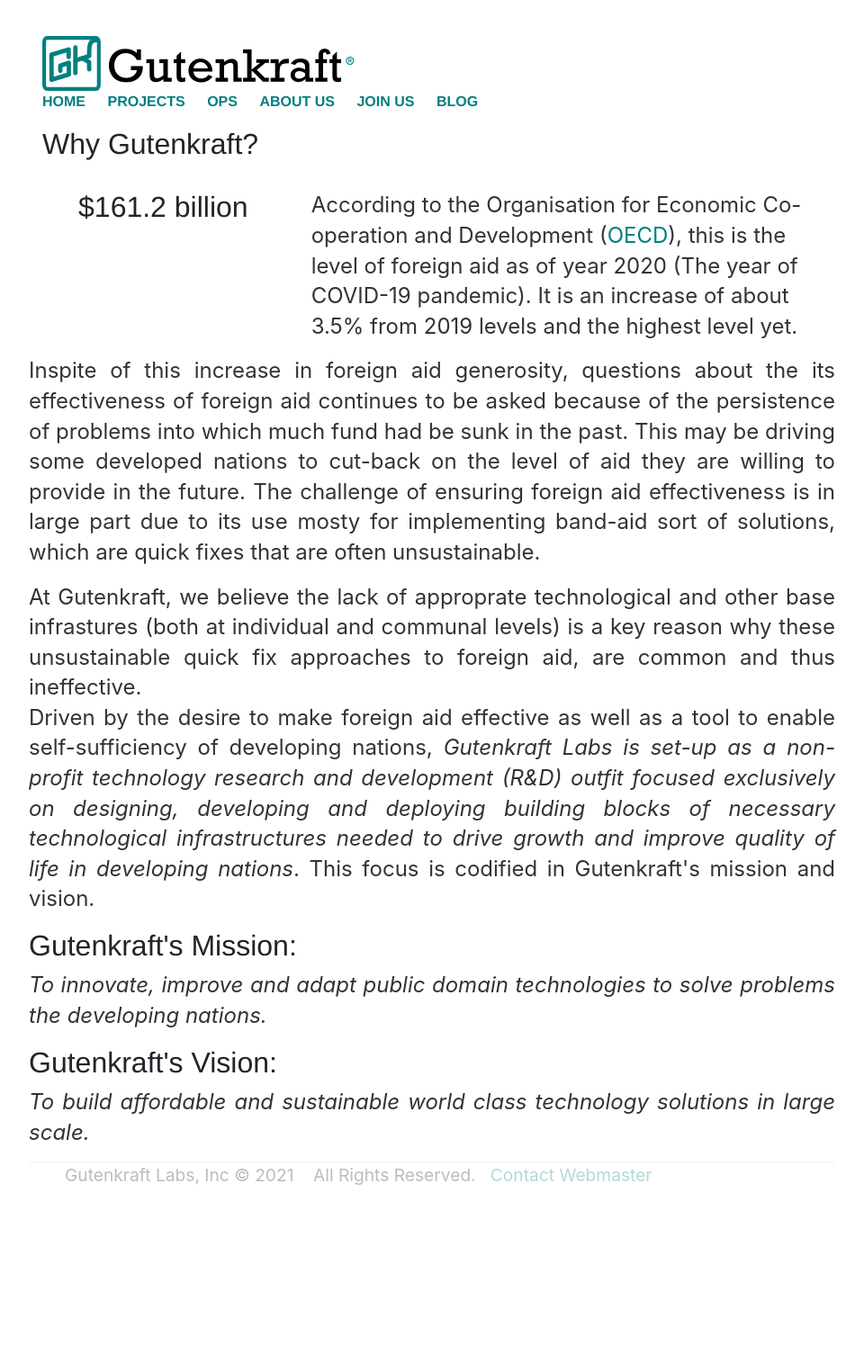
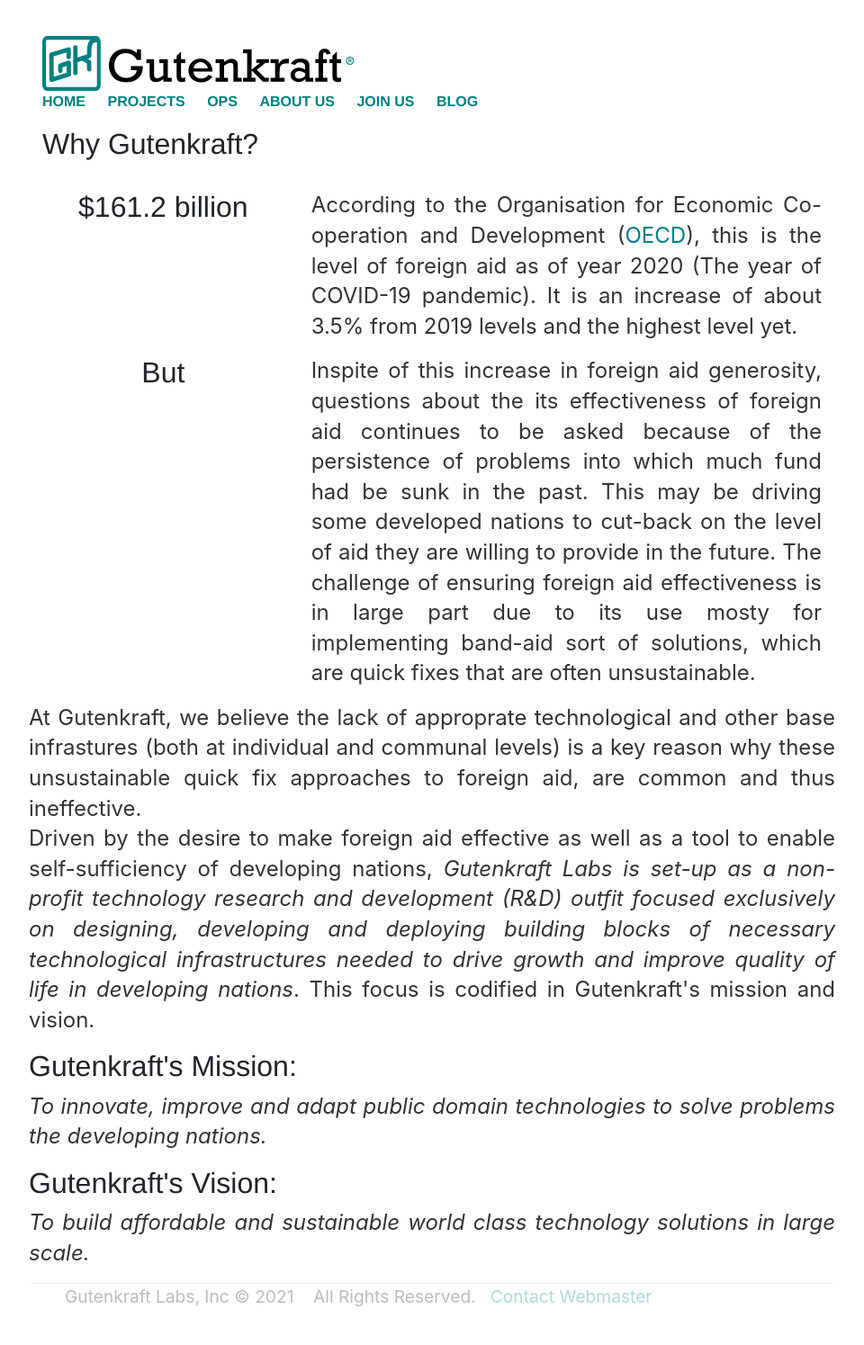
Before and after one commit to oferonmi/datafilik.github.io, a Jekyll site: the page built from index.html, in a window 1280 px wide. Shown: the whole page at 90% size, without its empty margins (160-1120 px from the left). Built offline with Jekyll 4.4.1, drawn with Linux system fonts in a browser that asks for light colours; before the commit the page ends 1361 px from its top, so only the background shows below that.

Commit message:
content update

```diff
--- a/index.html
+++ b/index.html
@@ -8,8 +8,8 @@
 	<h1>Why Gutenkraft?</h1><br>
 	<div class="row">
 		<div class="col-4 text-center"><h1>$161.2 billion</h1></div>
-		<div class="col-8 text-start fs-2">
-			<p class="fs-2">
+		<div class="col-8 text-start">
+			<p class="fs-2" align="justify">
 				According to the Organisation for Economic Co-operation and Development (<a href="https://www.oecd.org/newsroom/covid-19-spending-helped-to-lift-foreign-aid-to-an-all-time-high-in-2020-but-more-effort-needed.htm">OECD</a>), this is the level of foreign aid as of year 2020 (The year of COVID-19 pandemic). It is an increase of about 3.5% from 2019 levels and the highest level yet.
 			</p>
 		</div>
@@ -20,10 +20,21 @@
 	</p> -->
 
 	<div class="row">
-		<p align="justify">
-			Inspite of this increase in foreign aid generosity, questions about the its effectiveness of foreign aid continues to be asked because of the persistence of problems into which much fund had be sunk in the past. This may be driving some developed nations to cut-back on the level of aid they are willing to provide in the future.
-			The challenge of ensuring foreign aid effectiveness is in large part due to its use mosty for implementing band-aid sort of solutions, which are quick fixes that are often unsustainable.
-		</p>
+		<div class="col-4 text-center">
+			<h1>But</h1>
+		</div>
+		<div class="col-8 text-start">
+			<p class="fs-2" align="justify">
+				Inspite of this increase in foreign aid generosity, questions about the its effectiveness of foreign aid continues
+				to be asked because of the persistence of problems into which much fund had be sunk in the past. This may be driving
+				some developed nations to cut-back on the level of aid they are willing to provide in the future.
+				The challenge of ensuring foreign aid effectiveness is in large part due to its use mosty for implementing band-aid
+				sort of solutions, which are quick fixes that are often unsustainable.
+			</p>
+		</div>
+	</div>
+
+	<div class="row">
 		<p align="justify">
 			At Gutenkraft, we believe the lack of approprate technological and other base infrastures (both at individual and communal levels) is a key reason why these unsustainable quick fix approaches to foreign aid, are common and thus ineffective. <br>
 			Driven by the desire to make foreign aid effective as well as a tool to enable self-sufficiency of developing nations,   <em>Gutenkraft Labs is set-up as a non-profit technology research and development (R&D) outfit focused exclusively on
```
